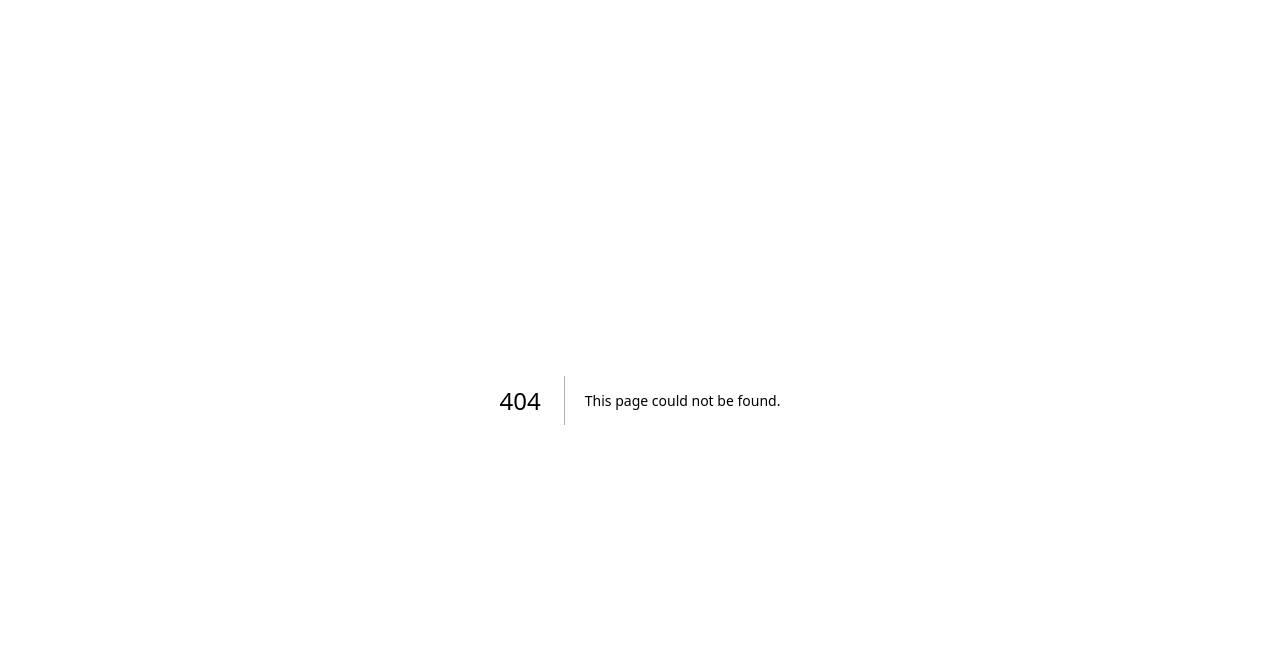
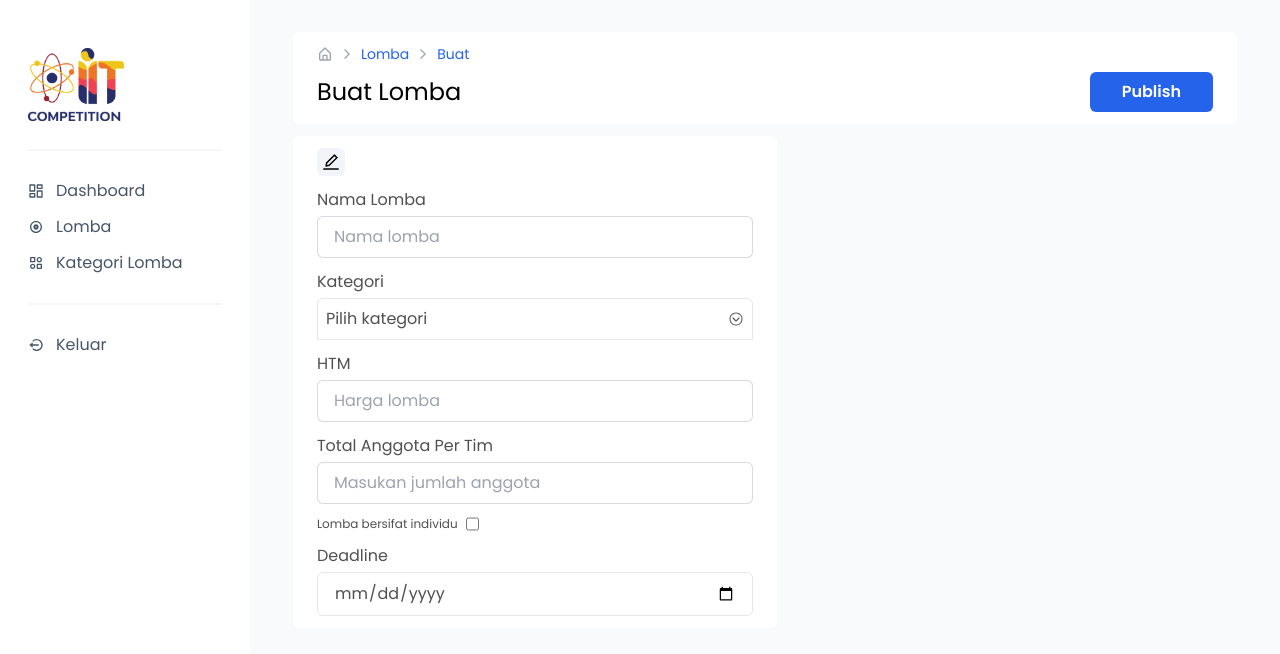
Before and after one commit to rianmz-genz/webiitc, a Next.js app: page /admin/competition/add in a window 1280 px wide. Before the commit this address had no page. Shown: the top 654 px of the page. Built offline with nearby package versions, Linux system fonts and the light colour scheme.

Commit message:
add competition view

```diff
--- /dev/null
+++ b/pages/admin/competition/add.js
@@ -0,0 +1,84 @@
+import { Button } from "@/components";
+import DashboardCard from "@/components/atoms/DashboardCard";
+import Dropdown from "@/components/atoms/Dropdown";
+import Text from "@/components/atoms/Text";
+import InputTitle from "@/components/molecules/InputTitle";
+import DashboardAdminTemplate from "@/components/pagetemplate/DashboardAdmin";
+import React from "react";
+import { AiOutlineEdit } from "react-icons/ai";
+import { BiHomeAlt } from "react-icons/bi";
+import { FiPlus } from "react-icons/fi";
+import { MdArrowForwardIos } from "react-icons/md";
+
+const AddCompetition = () => {
+  const dropdownOptions = [
+    { id: 1, value: "Pelajar & Mahasiswa" },
+    { id: 2, value: "Apa" },
+  ];
+  return (
+    <DashboardAdminTemplate>
+      <DashboardCard>
+        <ul className="flex items-center gap-2">
+          <p>
+            <BiHomeAlt className="text-gray-400" />
+          </p>
+          <p>
+            <MdArrowForwardIos className="text-xs text-gray-400" />
+          </p>
+          <p className="text-blue-600 text-sm">Lomba</p>
+          <p>
+            <MdArrowForwardIos className="text-xs text-gray-400" />
+          </p>
+          <p className="text-blue-600 text-sm">Buat</p>
+        </ul>
+        <div className="flex justify-between items-center mt-2">
+          <h1 className="text-2xl fomt-semibold">Buat Lomba</h1>
+          <Button
+            onClick={() => setIsModal(true)}
+            isSquare
+            color={"blue"}
+            additionals={"flex items-center gap-2"}
+          >
+            <p>Publish</p>
+          </Button>
+        </div>
+      </DashboardCard>
+      <div className="flex justify-center items-start w-11/12 mx-auto">
+        <DashboardCard className="w-full space-y-3 flex flex-col">
+          <div className="p-1 bg-slate-100 rounded-md w-fit">
+            <AiOutlineEdit className="text-xl" />
+          </div>
+          <InputTitle placeholder={"Nama lomba"} title={"Nama Lomba"} />
+          <Dropdown
+            title={"Kategori"}
+            options={dropdownOptions}
+            placeholder={"Pilih kategori"}
+          />
+          <InputTitle placeholder={"Harga lomba"} title={"HTM"} />
+          <InputTitle
+            placeholder={"Masukan jumlah anggota"}
+            title={"Total Anggota Per Tim"}
+          />
+          <label className="flex text-xs text-dark space-x-2">
+            <p>Lomba bersifat individu</p>
+            <input
+              type="checkbox"
+              onChange={(e) => console.log(e.target.checked)}
+            />
+          </label>
+          <label className=" text-dark">
+            <p>Deadline</p>
+            <input
+              type="date"
+              className="w-full px-4 py-2 border rounded-md mt-1 focus:ring-0 focus:outline-none"
+              placeholder="Tanggal"
+            />
+          </label>
+        </DashboardCard>
+        <div className="w-full"></div>
+      </div>
+    </DashboardAdminTemplate>
+  );
+};
+
+export default AddCompetition;
```
